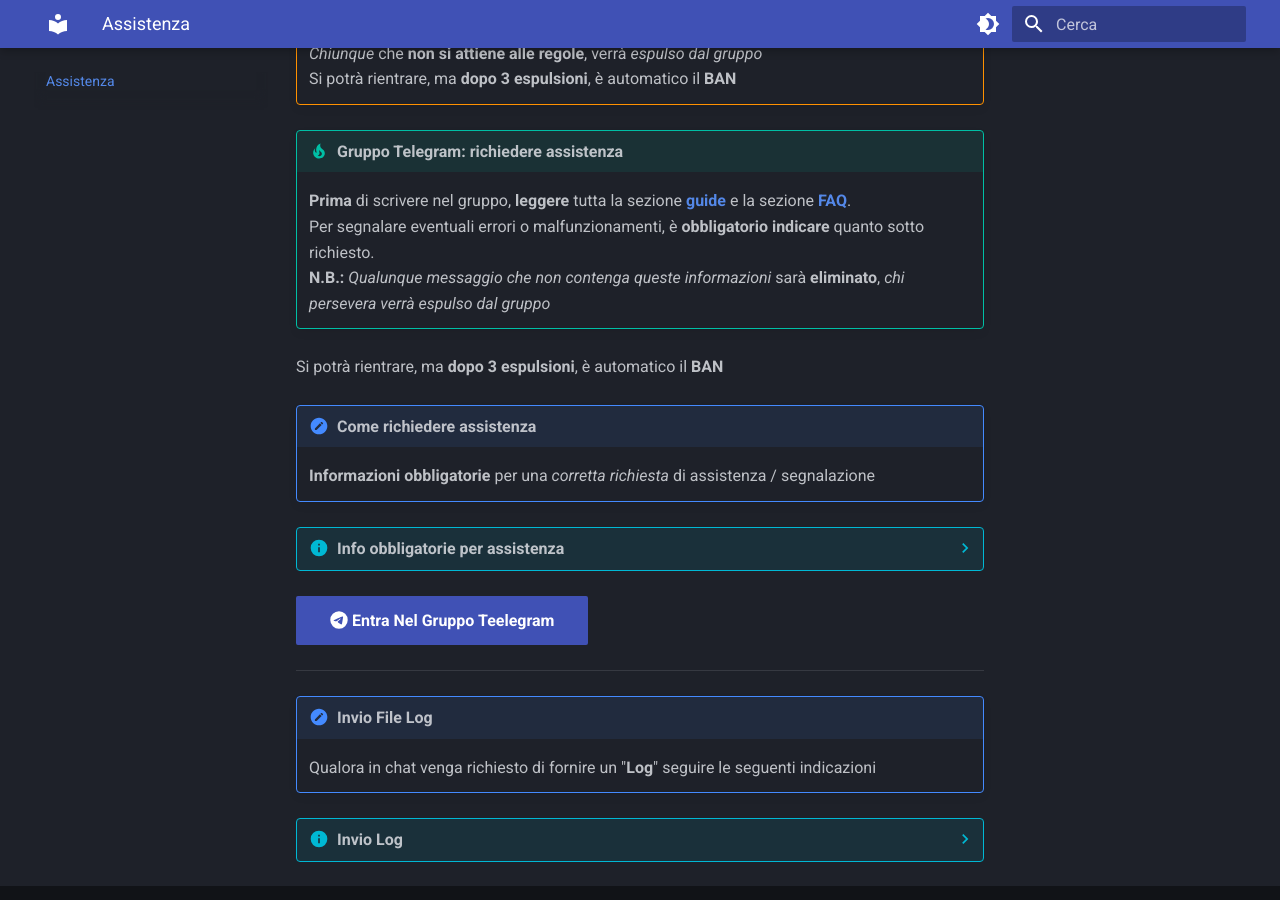
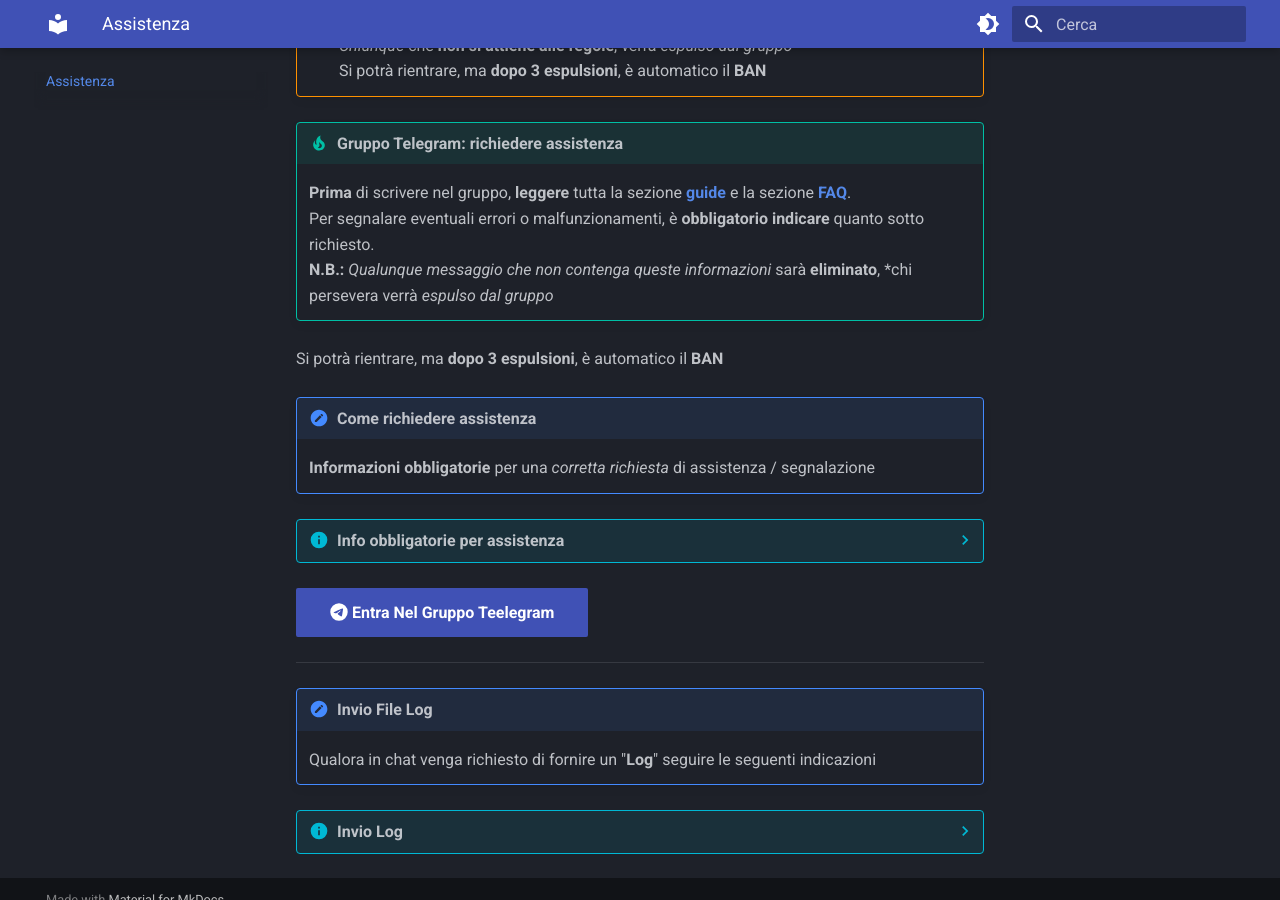
Before and after one commit to campipaolo/Mandrakodi-Wiki, an MkDocs documentation site: the page built from docs/ask_help.md, in a window 1280 px wide and 900 px high, scrolled down 607 px. Built offline with MkDocs 1.6.1 and Material for MkDocs 9.7.7, drawn with Linux system fonts in a browser that asks for light colours.

```diff
--- a/docs/ask_help.md
+++ b/docs/ask_help.md
@@ -11,12 +11,12 @@
     * E' **vietato** trattare *argomenti off topic* come: consigli su quale device usare/liste esterne all'addon/discussioni generali *non attinenti al gruppo di assistenza*
     * **Non contattare in privato gli Admin** previa richiesta scritta nella chat del gruppo
     * **Non contattare in privato gli Admin** qualora il gruppo risulti chiuso in sola lettura
-
-    *Chiunque* che **non si attiene alle regole**, verrà *espulso dal gruppo*<br>
+    * *Chiunque* che **non si attiene alle regole**, verrà *espulso dal gruppo*<br>
     Si potrà rientrare, ma **dopo 3 espulsioni**, è automatico il **BAN**
 
+
 !!! tip "Gruppo Telegram: richiedere assistenza"
-     **Prima** di scrivere nel gruppo, **leggere** tutta la sezione [**guide**](https://campipaolo.github.io/Mandrakodi-Wiki/guide/tutorials/) e la sezione [**FAQ**](https://campipaolo.github.io/Mandrakodi-Wiki/faq/faq/). <br> Per segnalare eventuali errori o malfunzionamenti, è **obbligatorio indicare** quanto sotto richiesto.<br> **N.B.:** *Qualunque messaggio che non contenga queste informazioni* sarà **eliminato**, *chi persevera verrà espulso dal gruppo*<br>
+     **Prima** di scrivere nel gruppo, **leggere** tutta la sezione [**guide**](https://campipaolo.github.io/Mandrakodi-Wiki/guide/tutorials/) e la sezione [**FAQ**](https://campipaolo.github.io/Mandrakodi-Wiki/faq/faq/). <br> Per segnalare eventuali errori o malfunzionamenti, è **obbligatorio indicare** quanto sotto richiesto.<br> **N.B.:** *Qualunque messaggio che non contenga queste informazioni* sarà **eliminato**, *chi persevera verrà *espulso dal gruppo*<br>
 Si potrà rientrare, ma **dopo 3 espulsioni**, è automatico il **BAN**
 
 !!! important "Come richiedere assistenza"
```
